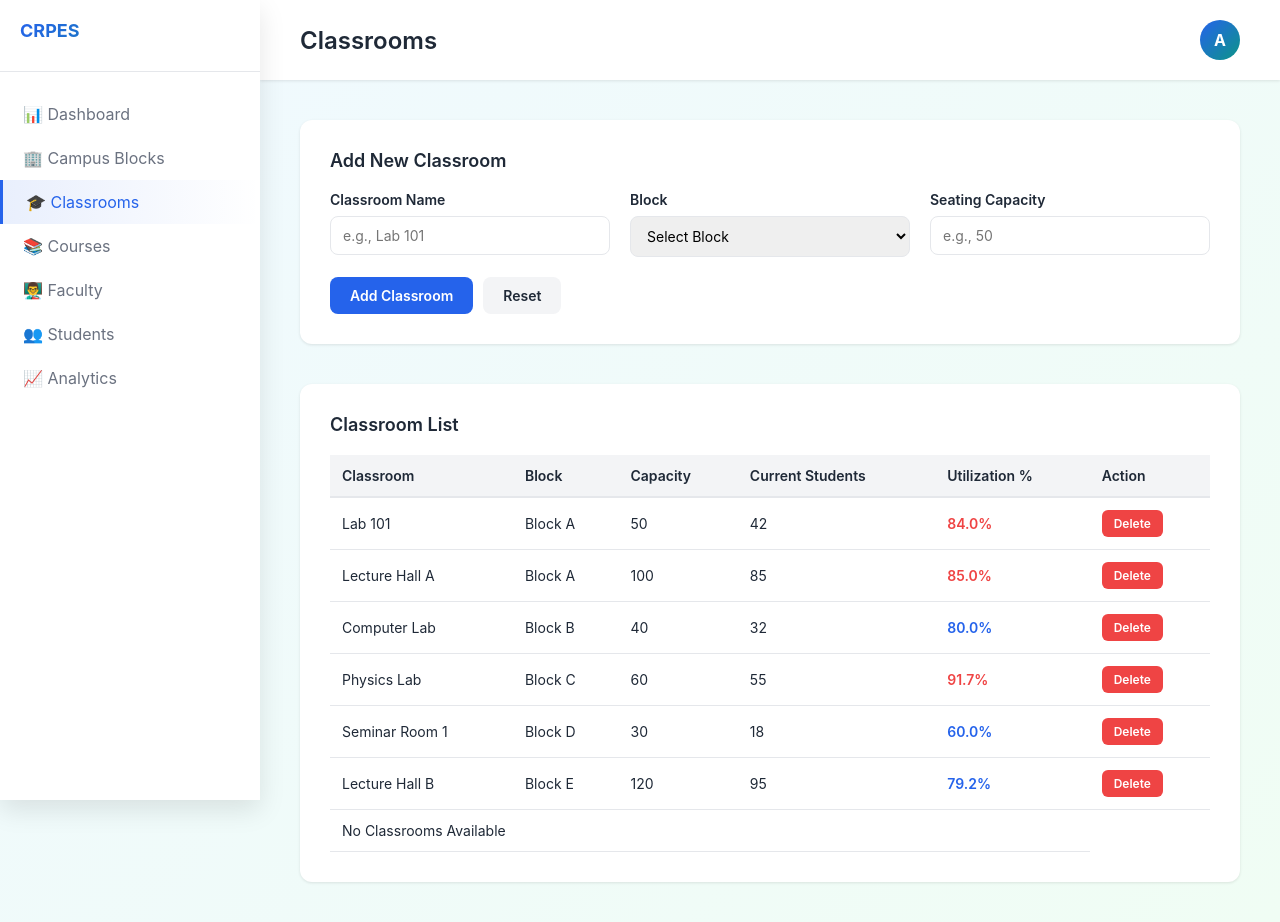
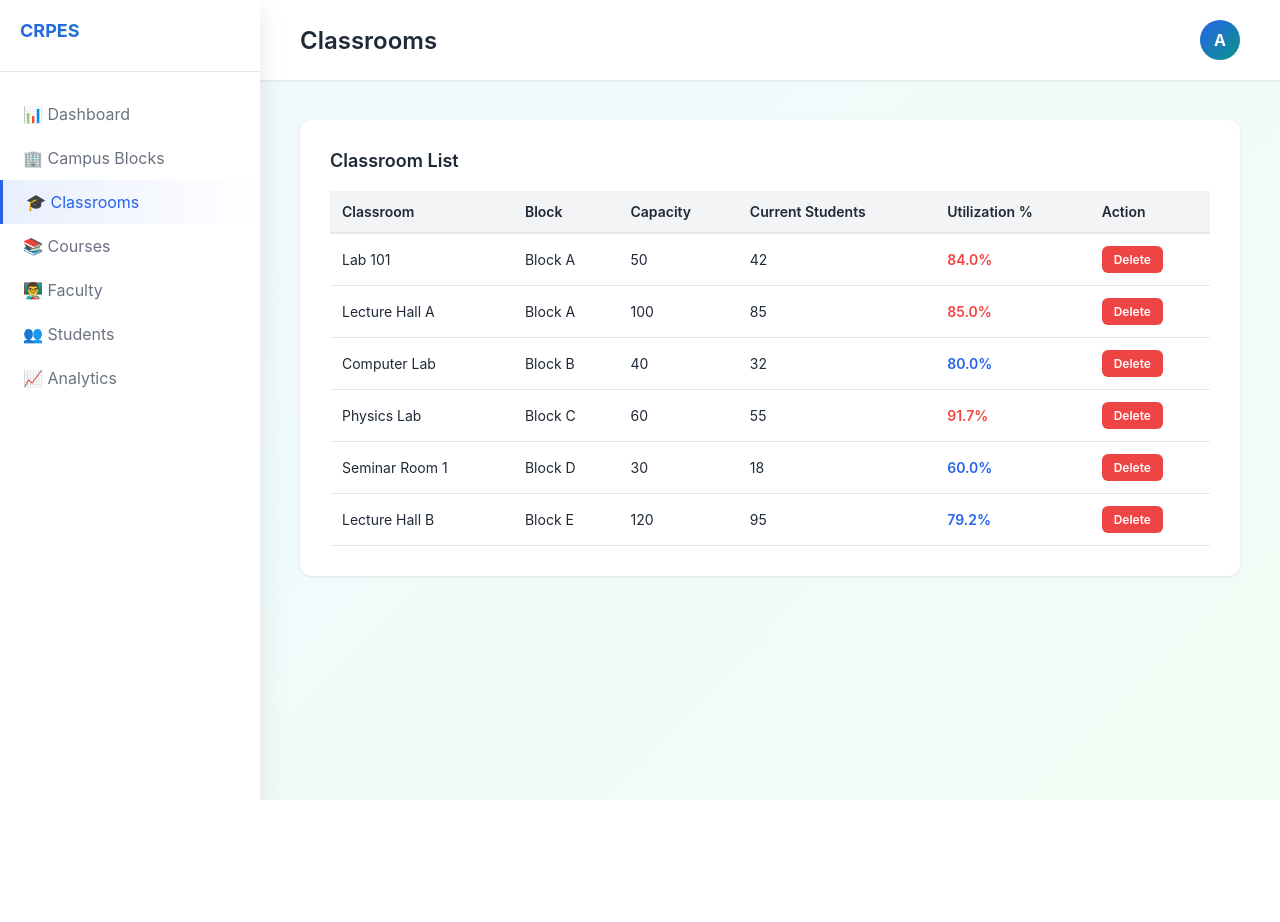
Before and after one commit to sandeepkumar9760/CampusInsight360, a Django app: page /classrooms/ in a window 1280 px wide. After the commit the page ends 800 px from the top, so only its background shows below. Run offline with Django 5.2, Linux system fonts and the light colour scheme; data that the repository does not hold is empty.

Commit message:
removing form containers

```diff
--- a/campus360/backend_360/templates/analytics.html
+++ b/campus360/backend_360/templates/analytics.html
@@ -373,7 +373,7 @@
                 <li><a href="{% url 'classrooms_views' %}">🎓 Classrooms</a></li>
                 <li><a href="{% url 'courses_views' %}">📚 Courses</a></li>
                 <li><a href="{% url faculty_views' %}">👨‍🏫 Faculty</a></li>
-                <li><a href="{% url 'students_views' %}"👥 Students</a></li>
+                <li><a href="{% url 'students_views' %}">👥 Students</a></li>
                 <li><a href="{% url 'analytics_view' %}" class="active">📈 Analytics</a></li>
             </ul>
         </aside>
--- a/campus360/backend_360/templates/classrooms.html
+++ b/campus360/backend_360/templates/classrooms.html
@@ -469,35 +469,6 @@
 
             <!-- CONTENT -->
             <div class="content">
-                <!-- ADD CLASSROOM FORM -->
-                <div class="form-container">
-                    <div class="form-title">Add New Classroom</div>
-                    <form id="classroomForm" class="form-grid">
-                        <div class="form-group">
-                            <label for="classroomName">Classroom Name</label>
-                            <input type="text" id="classroomName" name="classroom_name" placeholder="e.g., Lab 101" required>
-                        </div>
-                        <div class="form-group">
-                            <label for="blockSelect">Block</label>
-                            <select id="blockSelect" name="block" required>
-                                <option value="">Select Block</option>
-                                <option value="Block A">Block A</option>
-                                <option value="Block B">Block B</option>
-                                <option value="Block C">Block C</option>
-                                <option value="Block D">Block D</option>
-                                <option value="Block E">Block E</option>
-                            </select>
-                        </div>
-                        <div class="form-group">
-                            <label for="seatingCapacity">Seating Capacity</label>
-                            <input type="number" id="seatingCapacity" name="seating_capacity" placeholder="e.g., 50" min="1" required>
-                        </div>
-                    </form>
-                    <div class="form-actions">
-                        <button class="btn-primary" onclick="addClassroom()">Add Classroom</button>
-                        <button class="btn-secondary" onclick="resetClassroomForm()">Reset</button>
-                    </div>
-                </div>
 
                 <!-- CLASSROOMS TABLE -->
                 <div class="table-container">
@@ -513,7 +484,6 @@
                                 <th>Action</th>
                             </tr>
                         </thead>
-                        <tbody>
                             <tbody>
 {% for classroom in classrooms %}
 <tr>
```
